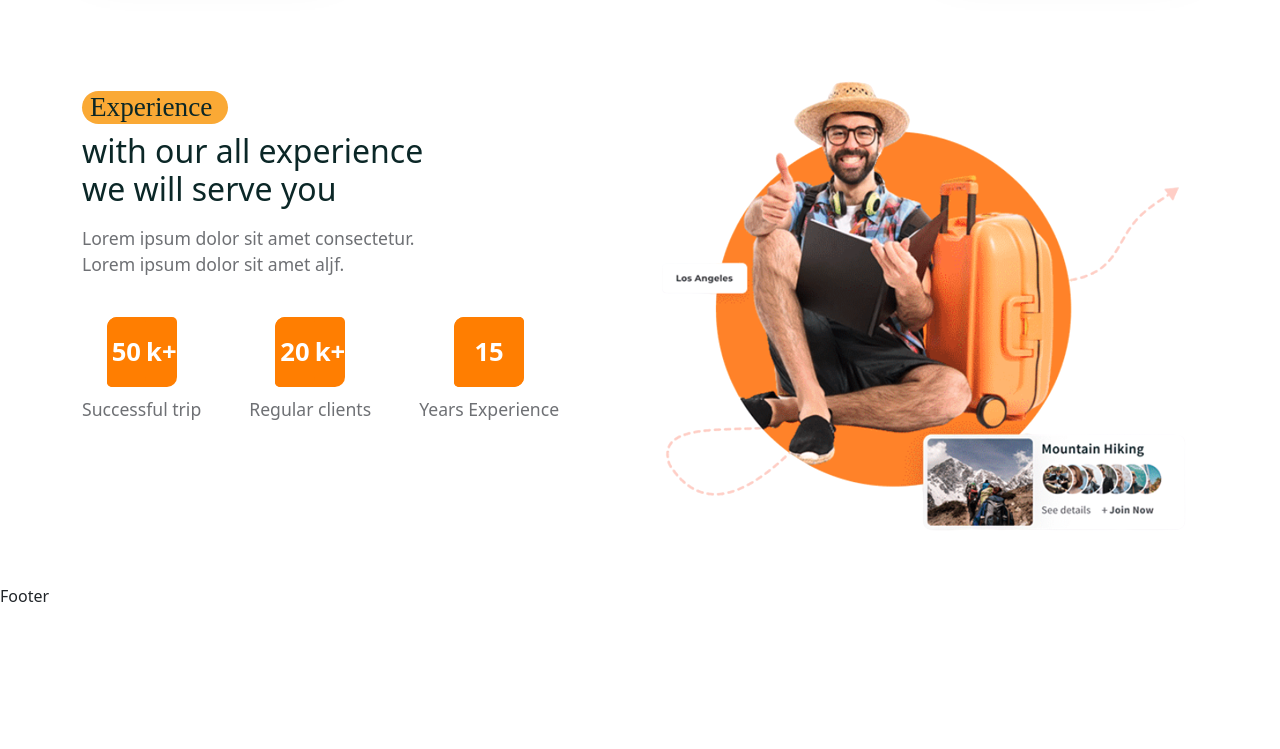
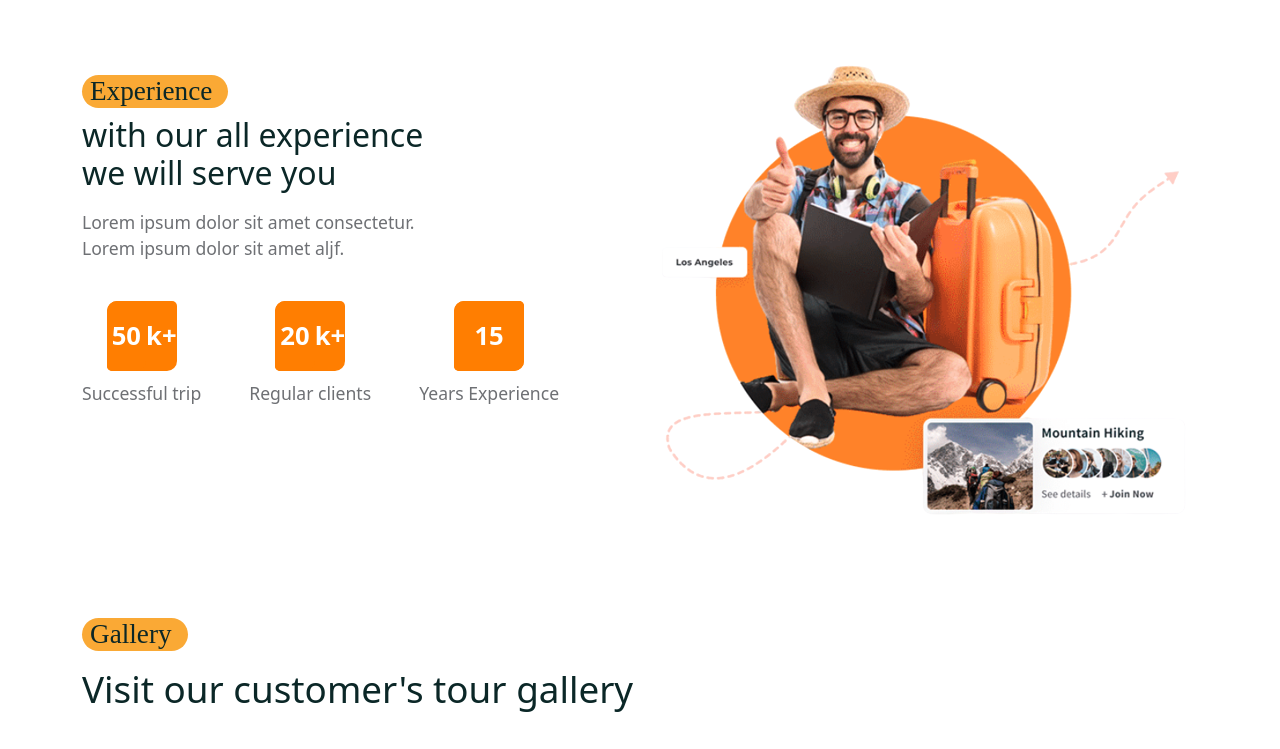
Before and after one commit to krh1102002/TandTwebsite, a React (Create React App) app in the folder frontend/: page /home in a window 1280 px wide. Shown: the part 2000-2749 px from the top of the page. Before the commit the page ends 2608 px from the top, so only its background shows below. Built offline with nearby package versions, Linux system fonts and the light colour scheme; a web font is replaced by a local one.

Commit message:
adding toursits gallery

```diff
--- a/frontend/src/Pages/Home.jsx
+++ b/frontend/src/Pages/Home.jsx
@@ -5,15 +5,16 @@ import heroImg from "../assets/images/hero-img01.jpg";
 import heroImg02 from "../assets/images/hero-img02.jpg";
 import herovideo from "../assets/images/hero-video.mp4";
 import Subtitle from "../shared/Subtitle";
-import worldImg from "../assets/images/world.png"
+import worldImg from "../assets/images/world.png";
 import SearchBar from "../shared/SearchBar";
 import ServicesList from "../Services/ServicesList";
 import FeaturedTourList from "../components/Featured-tours/FeaturedTourList";
-import CountUp from 'react-countup'
-import ScrollTrigger from 'react-scroll-trigger'
-import experienceImg from '.././assets/images/experience.png'
+import CountUp from "react-countup";
+import ScrollTrigger from "react-scroll-trigger";
+import experienceImg from ".././assets/images/experience.png";
+import MasonaryImgGallery from "../components/Image-gallery/masonaryImgGallery";
 const Home = () => {
-  const [counterOn,serCounterOn]=useState(false);
+  const [counterOn, serCounterOn] = useState(false);
   return (
     <>
       <section>
@@ -22,11 +23,20 @@ const Home = () => {
             <Col lg="6">
               <div className="hero__content">
                 <div className="hero__subtitle d-flex align-items-center">
-                    <Subtitle subtitle={"Know Before You Go"}/>
+                  <Subtitle subtitle={"Know Before You Go"} />
                   <img src={worldImg} alt="World Img" />
                 </div>
-                <h1>Traveling opens the door to creating <span className="highlight">memories</span></h1>
-                <p>Lorem ipsum dolor sit amet consectetur, adipisicing elit. Tempora animi consectetur dolore quisquam perferendis non earum distinctio consequatur quasi provident. Lorem ipsum dolor sit amet consectetur, adipisicing elit. Architecto, consectetur.</p>
+                <h1>
+                  Traveling opens the door to creating{" "}
+                  <span className="highlight">memories</span>
+                </h1>
+                <p>
+                  Lorem ipsum dolor sit amet consectetur, adipisicing elit.
+                  Tempora animi consectetur dolore quisquam perferendis non
+                  earum distinctio consequatur quasi provident. Lorem ipsum
+                  dolor sit amet consectetur, adipisicing elit. Architecto,
+                  consectetur.
+                </p>
               </div>
             </Col>
             <Col lg="2">
@@ -36,7 +46,13 @@ const Home = () => {
             </Col>
             <Col lg="2">
               <div className="hero_img-box mt-4">
-                    <video src={herovideo} controls autoPlay loop alt="Img of actor" />
+                <video
+                  src={herovideo}
+                  controls
+                  autoPlay
+                  loop
+                  alt="Img of actor"
+                />
               </div>
             </Col>
             <Col lg="2">
@@ -44,7 +60,7 @@ const Home = () => {
                 <img src={heroImg02} alt="Img of actor" />
               </div>
             </Col>
-            <SearchBar/>
+            <SearchBar />
           </Row>
         </Container>
       </section>
@@ -54,11 +70,11 @@ const Home = () => {
       <section>
         <Container>
           <Row>
-            <Col lg='3'>
+            <Col lg="3">
               <h5 className="services__subtitile">What we serve</h5>
               <h2 className="services__title">We offer our best services</h2>
             </Col>
-            <ServicesList/>
+            <ServicesList />
           </Row>
         </Container>
       </section>
@@ -68,44 +84,64 @@ const Home = () => {
       <section>
         <Container>
           <Row>
-            <Col lg='12' className="mb-5">
-              <Subtitle subtitle={"Explore"}/>
-              <h2 className="featured__tour-title">
-                Our featured tours
-              </h2>
+            <Col lg="12" className="mb-5">
+              <Subtitle subtitle={"Explore"} />
+              <h2 className="featured__tour-title">Our featured tours</h2>
             </Col>
-            <FeaturedTourList/>
+            <FeaturedTourList />
           </Row>
         </Container>
       </section>
 
       {/* experiance section  */}
-      <ScrollTrigger onEnter={()=>serCounterOn(true)} onExit={()=>serCounterOn(false)}>
+      <ScrollTrigger
+        onEnter={() => serCounterOn(true)}
+        onExit={() => serCounterOn(false)}
+      >
         <section>
           <Container>
             <Row>
-            <Col lg='6'>
+              <Col lg="6">
                 <div className="experience__content">
-                <Subtitle subtitle={'Experience'}/>
-                <h2>with our all experience <br /> we will serve you</h2>
-                <p>Lorem ipsum dolor sit amet consectetur. <br /> Lorem ipsum dolor sit amet aljf.</p>
+                  <Subtitle subtitle={"Experience"} />
+                  <h2>
+                    with our all experience <br /> we will serve you
+                  </h2>
+                  <p>
+                    Lorem ipsum dolor sit amet consectetur. <br /> Lorem ipsum
+                    dolor sit amet aljf.
+                  </p>
                 </div>
                 <div className="counter__wrapper d-flex align-items-center gap-5">
                   <div className="counter__box">
-                  <span>{counterOn && <CountUp start={0} end={50} delay={0} duration={3}/>}k+</span>
+                    <span>
+                      {counterOn && (
+                        <CountUp start={0} end={50} delay={0} duration={3} />
+                      )}
+                      k+
+                    </span>
                     <h6>Successful trip</h6>
                   </div>
                   <div className="counter__box">
-                  <span>{counterOn && <CountUp start={0} end={20} delay={0} duration={3}/>}k+</span>
+                    <span>
+                      {counterOn && (
+                        <CountUp start={0} end={20} delay={0} duration={3} />
+                      )}
+                      k+
+                    </span>
                     <h6>Regular clients</h6>
                   </div>
                   <div className="counter__box">
-                  <span>{counterOn && <CountUp start={0} end={15} delay={0} duration={3}/>}</span>
+                    <span>
+                      {counterOn && (
+                        <CountUp start={0} end={15} delay={0} duration={3} />
+                      )}
+                    </span>
                     <h6>Years Experience</h6>
                   </div>
                 </div>
               </Col>
-            <Col lg='6'>
+              <Col lg="6">
                 <div className="experience__img">
                   <img src={experienceImg} alt="Img of person" />
                 </div>
@@ -114,6 +150,24 @@ const Home = () => {
           </Container>
         </section>
       </ScrollTrigger>
+
+      {/* gallery section start  */}
+
+      <section>
+        <Container>
+          <Row>
+            <Col lg="12">
+              <Subtitle subtitle={"Gallery"} />
+              <h2 className="gallery__title">
+                Visit our customer's tour gallery
+              </h2>
+            </Col>
+            <Col lg='12'>
+              <MasonaryImgGallery/>
+            </Col>
+          </Row>
+        </Container>
+      </section>
     </>
   );
 };
--- a/frontend/src/Services/ServiceCard.jsx
+++ b/frontend/src/Services/ServiceCard.jsx
@@ -3,7 +3,7 @@ import './Services-card.css'
 const ServiceCard = ({item}) => {
     const {imgUrl,title,desc}=item
     return (
-        <div className="service__item mb-3">
+        <div className="service__item mb-md-0 mb-3">
             <div className="service__img">
                 <img src={imgUrl} alt="Services Img" />
             </div>
--- a/frontend/src/Styles/Home.css
+++ b/frontend/src/Styles/Home.css
@@ -79,3 +79,18 @@ height: 2.3rem;
     margin-top: .7rem;
     color: var(--text-color) !important;
 }
+.experience__img{
+    width: 90% !important;
+}
+.gallery__title{
+    font-size: 2.3rem;
+    margin-bottom: 2.5rem;
+    margin-top: 1rem;
+}
+.masonary__img{
+    transition: 0.3s;
+
+}
+.masonary__img:hover{
+    transform: scale(1.1);
+}
--- /dev/null
+++ b/frontend/src/components/Image-gallery/galleryimgaes.js
@@ -0,0 +1,13 @@
+import galleryImg01 from '../../assets/images/gallery-01.jpg'
+import galleryImg02 from '../../assets/images/gallery-02.jpg'
+import galleryImg03 from '../../assets/images/gallery-03.jpg'
+import galleryImg04 from '../../assets/images/gallery-04.jpg'
+import galleryImg05 from '../../assets/images/gallery-05.jpg'
+import galleryImg06 from '../../assets/images/gallery-06.jpg'
+import galleryImg07 from '../../assets/images/gallery-07.jpg'
+import galleryImg08 from '../../assets/images/gallery-08.jpeg'
+
+const galleryImages=[
+    galleryImg01,galleryImg02,galleryImg03,galleryImg04,galleryImg05 ,galleryImg07, galleryImg06,galleryImg08
+]
+export default galleryImages
--- /dev/null
+++ b/frontend/src/components/Image-gallery/masonaryImgGallery.jsx
@@ -0,0 +1,24 @@
+import React from "react";
+import galleryImages from "./galleryimgaes";
+import  Masonry, {ResponsiveMasonry } from "react-responsive-masonry";
+const MasonaryImgGallery = () => {
+  return (
+    <>
+      <ResponsiveMasonry columnsCountBreakPoints={{ 350: 1, 768: 3, 992: 4 }}>
+        <Masonry gutter="1rem">
+          {galleryImages.map((item, index) => (
+            <img
+            className="masonary__img"
+              src={item}
+              alt=""
+              key={index}
+              style={{ width: "100%", display: "block", borderRadius: "10px" }}
+            />
+          ))}
+        </Masonry>
+      </ResponsiveMasonry>
+    </>
+  );
+};
+
+export default MasonaryImgGallery;
```
Also changed, not shown: frontend/src/assets/images/gallery-08.jpeg (added). Lines whose indentation alone changed are shown as unchanged.
